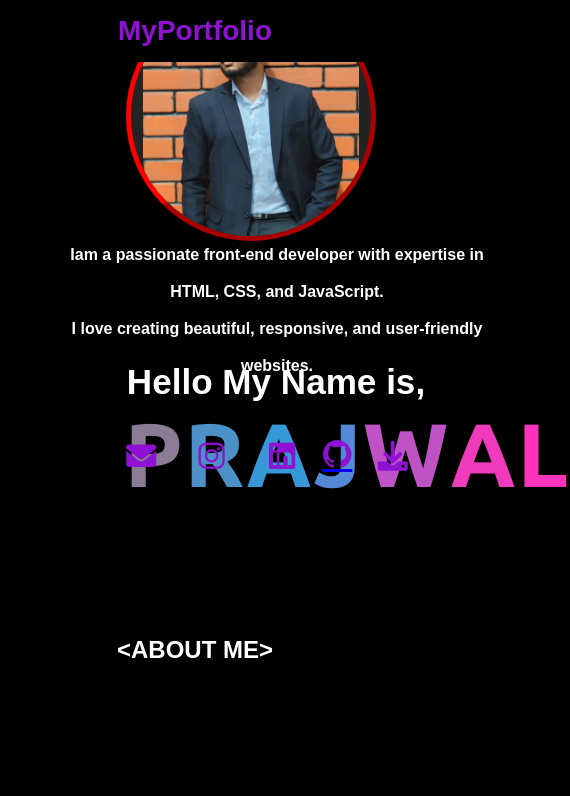
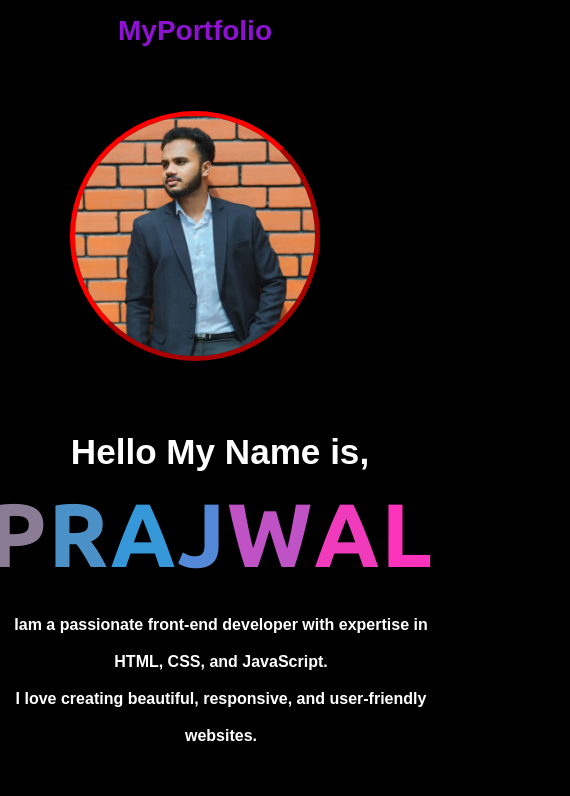
Before and after one commit to prajju-bangera/portfolio-main, a plain HTML site: page public/index.html in a window 390 px wide. Shown: the top 796 px of the page, 570 px wide, since content can reach past the window. Drawn offline with nearby package versions, Linux system fonts and the light colour scheme.

Commit message:
changes13Mar3

```diff
--- a/public/style.css
+++ b/public/style.css
@@ -729,12 +729,12 @@ button span {
         flex-direction: column;
         text-align: center;
 
-        margin-left: 81px;
+        margin-left: 25px;
 
     }
 
     .Hero-left {
-        margin-top: 50px;
+        margin-top: 100px;
     }
 
     .Hero h1 {
@@ -806,6 +806,7 @@ button span {
     .hero {
         margin: 0 auto;
         text-align: center;
+        margin-left: 25px;
     }
 
     .Hero h1 {
@@ -832,7 +833,7 @@ button span {
     }
 
     .Hero-right img {
-        max-width: 90%;
+        width: 100%;
         height: auto;
         display: block;
         margin: 0 auto;
@@ -872,16 +873,23 @@ button span {
 
     .Hero h1 {
         font-size: 90px;
-        margin-left: 16%;
+        margin-left: -2%;
+        margin-top: 10px;
     }
     .sub p{
-        margin-top: -90px;
+        margin-top: 200px;
     }
     .Hero-right img {
         width: 100%;
-
+    }
+    .Hero-right{
+        margin-top: -850px;
     }
 
+
+    .Hero-left{
+        margin-top:370px;
+    }
     .resume {
         font-size: 14px;
         width: 80px;
@@ -894,7 +902,12 @@ button span {
     .intro-text p {
         font-size: 0.8rem;
     }
-
+    .abt{
+        margin-top: 370px;
+    }
+    .intro-section{
+        margin-top: -370px;
+    }
     .outer-circle {
         width: 250px;
         height: 250px;
```
